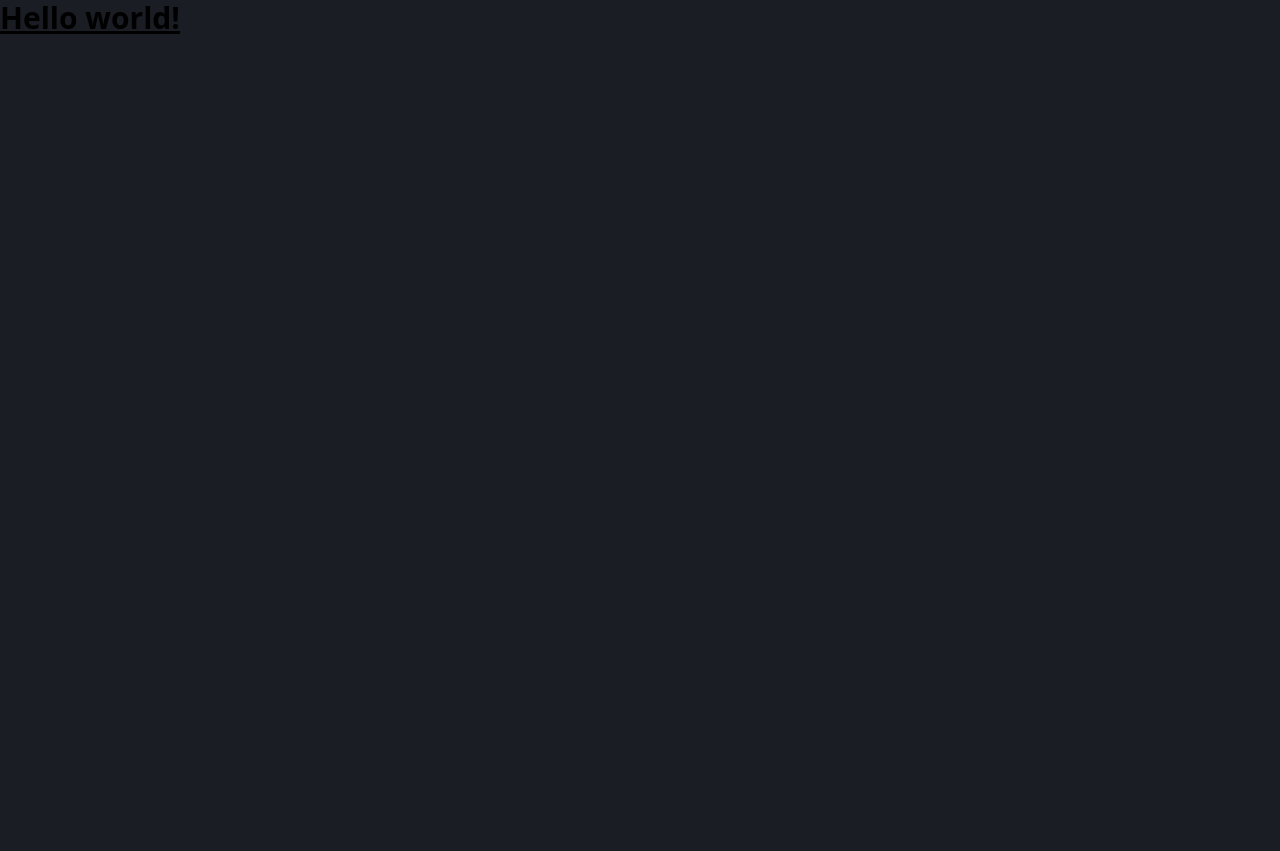
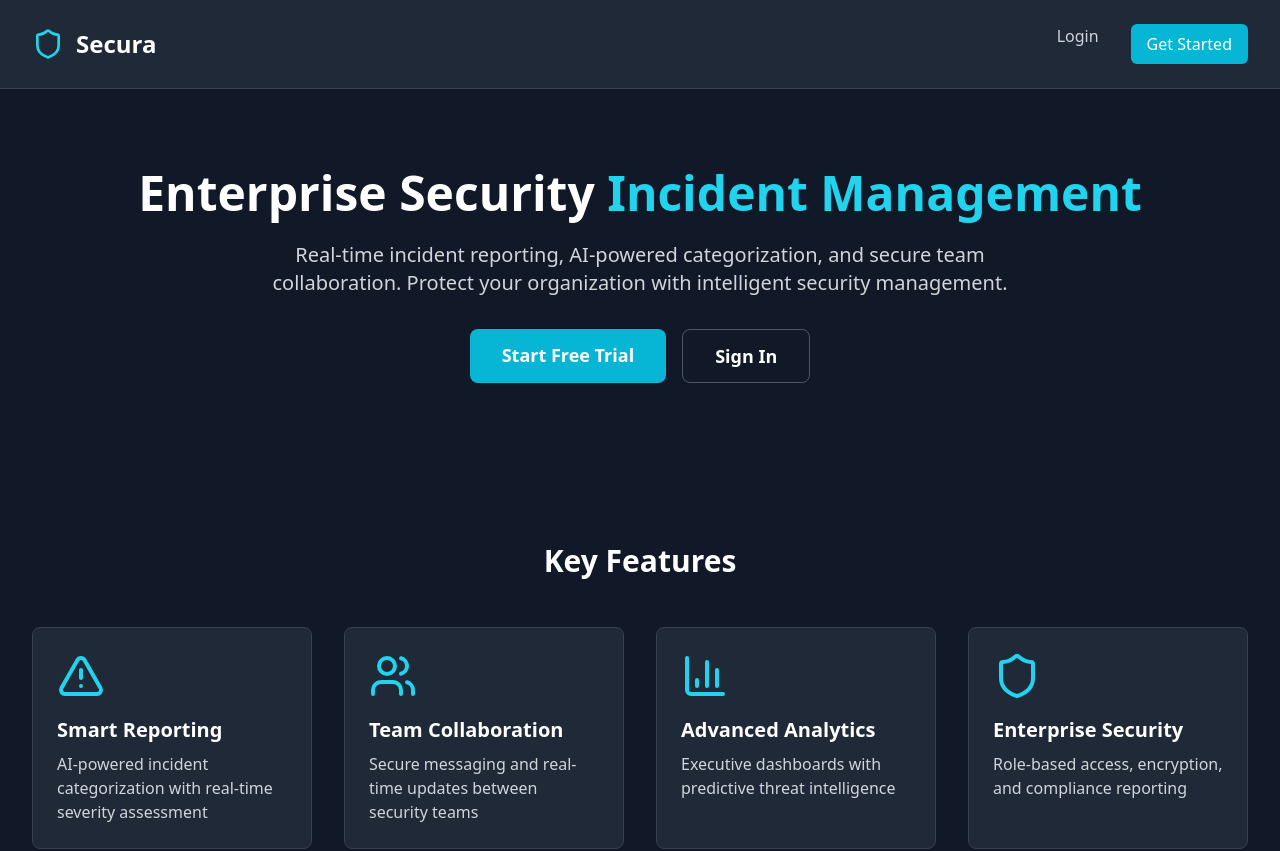
Before and after one commit to AdithaBuwaneka/Secura, a Next.js app in the folder frontend/: page / in a window 1280 px wide. Shown: the top 851 px of the page. Before the commit the page ends 800 px from the top, so only its background shows below. Built offline with nearby package versions, Linux system fonts and the light colour scheme; no server answers.

Commit message:
feat: Revamp frontend with enhanced landing page and messaging features, including mock data for development

```diff
--- a/frontend/src/app/page.tsx
+++ b/frontend/src/app/page.tsx
@@ -1,7 +1,134 @@
+'use client';
+
+import Link from 'next/link';
+import { Shield, AlertTriangle, Users, BarChart3 } from 'lucide-react';
+
 export default function Home() {
   return (
-    <h1 className="text-3xl font-bold underline">
-      Hello world!
-    </h1>
-  )
+    <div className="min-h-screen bg-gray-900 text-white">
+      {/* Header */}
+      <header className="bg-gray-800 border-b border-gray-700">
+        <div className="max-w-7xl mx-auto px-4 sm:px-6 lg:px-8">
+          <div className="flex justify-between items-center py-6">
+            <div className="flex items-center">
+              <Shield className="h-8 w-8 text-cyan-400 mr-3" />
+              <h1 className="text-2xl font-bold text-white">Secura</h1>
+            </div>
+            <nav className="flex space-x-8">
+              <Link href="/auth/login" className="text-gray-300 hover:text-white transition-colors">
+                Login
+              </Link>
+              <Link href="/auth/register" className="bg-cyan-500 hover:bg-cyan-600 px-4 py-2 rounded-md font-medium transition-colors">
+                Get Started
+              </Link>
+            </nav>
+          </div>
+        </div>
+      </header>
+
+      {/* Hero Section */}
+      <main className="max-w-7xl mx-auto px-4 sm:px-6 lg:px-8">
+        <div className="py-20 text-center">
+          <h2 className="text-5xl font-bold mb-6">
+            Enterprise Security
+            <span className="text-cyan-400"> Incident Management</span>
+          </h2>
+          <p className="text-xl text-gray-300 mb-8 max-w-3xl mx-auto">
+            Real-time incident reporting, AI-powered categorization, and secure team collaboration.
+            Protect your organization with intelligent security management.
+          </p>
+          <div className="flex justify-center space-x-4">
+            <Link href="/auth/register" className="bg-cyan-500 hover:bg-cyan-600 px-8 py-3 rounded-lg font-semibold text-lg transition-colors">
+              Start Free Trial
+            </Link>
+            <Link href="/auth/login" className="border border-gray-600 hover:border-gray-500 px-8 py-3 rounded-lg font-semibold text-lg transition-colors">
+              Sign In
+            </Link>
+          </div>
+        </div>
+
+        {/* Features Grid */}
+        <div className="py-20">
+          <h3 className="text-3xl font-bold text-center mb-12">Key Features</h3>
+          <div className="grid md:grid-cols-2 lg:grid-cols-4 gap-8">
+            <div className="bg-gray-800 p-6 rounded-lg border border-gray-700">
+              <AlertTriangle className="h-12 w-12 text-cyan-400 mb-4" />
+              <h4 className="text-xl font-semibold mb-2">Smart Reporting</h4>
+              <p className="text-gray-300">AI-powered incident categorization with real-time severity assessment</p>
+            </div>
+            <div className="bg-gray-800 p-6 rounded-lg border border-gray-700">
+              <Users className="h-12 w-12 text-cyan-400 mb-4" />
+              <h4 className="text-xl font-semibold mb-2">Team Collaboration</h4>
+              <p className="text-gray-300">Secure messaging and real-time updates between security teams</p>
+            </div>
+            <div className="bg-gray-800 p-6 rounded-lg border border-gray-700">
+              <BarChart3 className="h-12 w-12 text-cyan-400 mb-4" />
+              <h4 className="text-xl font-semibold mb-2">Advanced Analytics</h4>
+              <p className="text-gray-300">Executive dashboards with predictive threat intelligence</p>
+            </div>
+            <div className="bg-gray-800 p-6 rounded-lg border border-gray-700">
+              <Shield className="h-12 w-12 text-cyan-400 mb-4" />
+              <h4 className="text-xl font-semibold mb-2">Enterprise Security</h4>
+              <p className="text-gray-300">Role-based access, encryption, and compliance reporting</p>
+            </div>
+          </div>
+        </div>
+
+        {/* User Roles Section */}
+        <div className="py-20">
+          <h3 className="text-3xl font-bold text-center mb-12">Built for Every Role</h3>
+          <div className="grid md:grid-cols-3 gap-8">
+            <div className="text-center">
+              <div className="text-4xl mb-4">👤</div>
+              <h4 className="text-xl font-semibold mb-2 text-cyan-400">EMPLOYEE</h4>
+              <p className="text-gray-300 mb-4">&quot;Report incidents easily&quot;</p>
+              <ul className="text-sm text-gray-400 space-y-1">
+                <li>Submit security incident reports</li>
+                <li>Upload evidence files</li>
+                <li>Track incident status</li>
+                <li>Offline reporting capability</li>
+              </ul>
+            </div>
+            <div className="text-center">
+              <div className="text-4xl mb-4">🛡️</div>
+              <h4 className="text-xl font-semibold mb-2 text-cyan-400">SECURITY TEAM</h4>
+              <p className="text-gray-300 mb-4">&quot;Investigate and resolve incidents&quot;</p>
+              <ul className="text-sm text-gray-400 space-y-1">
+                <li>View all organization incidents</li>
+                <li>Use AI analysis tools</li>
+                <li>Assign priority levels</li>
+                <li>Track investigation progress</li>
+              </ul>
+            </div>
+            <div className="text-center">
+              <div className="text-4xl mb-4">🔑</div>
+              <h4 className="text-xl font-semibold mb-2 text-cyan-400">ADMIN</h4>
+              <p className="text-gray-300 mb-4">&quot;Manage system and users&quot;</p>
+              <ul className="text-sm text-gray-400 space-y-1">
+                <li>Add/remove security team members</li>
+                <li>Configure system settings</li>
+                <li>View executive dashboards</li>
+                <li>Generate compliance reports</li>
+              </ul>
+            </div>
+          </div>
+        </div>
+      </main>
+
+      {/* Footer */}
+      <footer className="bg-gray-800 border-t border-gray-700 mt-20">
+        <div className="max-w-7xl mx-auto px-4 sm:px-6 lg:px-8 py-8">
+          <div className="flex justify-between items-center">
+            <div className="flex items-center">
+              <Shield className="h-6 w-6 text-cyan-400 mr-2" />
+              <span className="text-gray-400">© 2024 Secura. All rights reserved.</span>
+            </div>
+            <div className="text-gray-400">
+              Enterprise Security Solutions
+            </div>
+          </div>
+        </div>
+      </footer>
+    </div>
+  );
 }
--- a/frontend/src/components/messaging/MessageThread.tsx
+++ b/frontend/src/components/messaging/MessageThread.tsx
@@ -46,24 +46,6 @@ export default function MessageThread({ incidentId, onClose }: MessageThreadProp
   const wsRef = useRef<WebSocket | null>(null);
   const API_URL = process.env.NEXT_PUBLIC_API_URL || 'http://127.0.0.1:8000';
   const WS_URL = API_URL.replace('http', 'ws');
-
-  useEffect(() => {
-    // Initialize WebSocket connection
-    initializeWebSocket();
-
-    // Load existing messages
-    loadMessages();
-
-    return () => {
-      if (wsRef.current) {
-        wsRef.current.close();
-      }
-    };
-  }, [incidentId]);
-
-  useEffect(() => {
-    scrollToBottom();
-  }, [messages]);
 
   const initializeWebSocket = useCallback(() => {
     try {
@@ -127,6 +109,24 @@ export default function MessageThread({ incidentId, onClose }: MessageThreadProp
       setIsLoading(false);
     }
   }, [incidentId, idToken, API_URL]);
+
+  useEffect(() => {
+    // Initialize WebSocket connection
+    initializeWebSocket();
+
+    // Load existing messages
+    loadMessages();
+
+    return () => {
+      if (wsRef.current) {
+        wsRef.current.close();
+      }
+    };
+  }, [incidentId, initializeWebSocket, loadMessages]);
+
+  useEffect(() => {
+    scrollToBottom();
+  }, [messages]);
 
   const sendMessage = async () => {
     if (!newMessage.trim() && attachments.length === 0) return;
--- a/frontend/src/components/messaging/SecurityMessaging.tsx
+++ b/frontend/src/components/messaging/SecurityMessaging.tsx
@@ -41,34 +41,8 @@ export default function SecurityMessaging({ onClose }: SecurityMessagingProps) {
   const API_URL = process.env.NEXT_PUBLIC_API_URL || 'http://127.0.0.1:8000';
 
   const loadConversations = useCallback(async () => {
-    try {
-      const response = await fetch(`${API_URL}/api/messaging/conversations`, {
-        headers: {
-          'Authorization': `Bearer ${idToken}`
-        }
-      });
-
-      if (response.ok) {
-        const data = await response.json();
-        setConversations(data.conversations || mockConversations);
-      } else {
-        // Use mock data if API fails
-        setConversations(mockConversations);
-      }
-    } catch (error) {
-      console.error('Failed to load conversations:', error);
-      setConversations(mockConversations);
-    } finally {
-      setIsLoading(false);
-    }
-  }, [idToken, API_URL]);
-
-  useEffect(() => {
-    loadConversations();
-  }, [loadConversations]);
-
     // Mock data for development
-  const mockConversations: Conversation[] = [
+    const mockConversationsData: Conversation[] = [
       {
         id: '1',
         incident_id: 'INC-2024-001',
@@ -113,6 +87,33 @@ export default function SecurityMessaging({ onClose }: SecurityMessagingProps) {
         priority: 'low'
       }
     ];
+
+    try {
+      const response = await fetch(`${API_URL}/api/messaging/conversations`, {
+        headers: {
+          'Authorization': `Bearer ${idToken}`
+        }
+      });
+
+      if (response.ok) {
+        const data = await response.json();
+        setConversations(data.conversations || mockConversationsData);
+      } else {
+        // Use mock data if API fails
+        setConversations(mockConversationsData);
+      }
+    } catch (error) {
+      console.error('Failed to load conversations:', error);
+      setConversations(mockConversationsData);
+    } finally {
+      setIsLoading(false);
+    }
+  }, [idToken, API_URL]);
+
+  useEffect(() => {
+    loadConversations();
+  }, [loadConversations]);
+
 
   const filteredConversations = conversations.filter(conv => {
     const matchesSearch = conv.participant_name.toLowerCase().includes(searchTerm.toLowerCase()) ||
```
Also changed, not shown: frontend/src/components/analytics/SecurityReports.tsx (+43 -42 lines), frontend/src/components/messaging/MessagingProvider.tsx (+49 -49 lines), 1 other file (tests, documents, lock files or other folders). Lines whose indentation alone changed are shown as unchanged.
